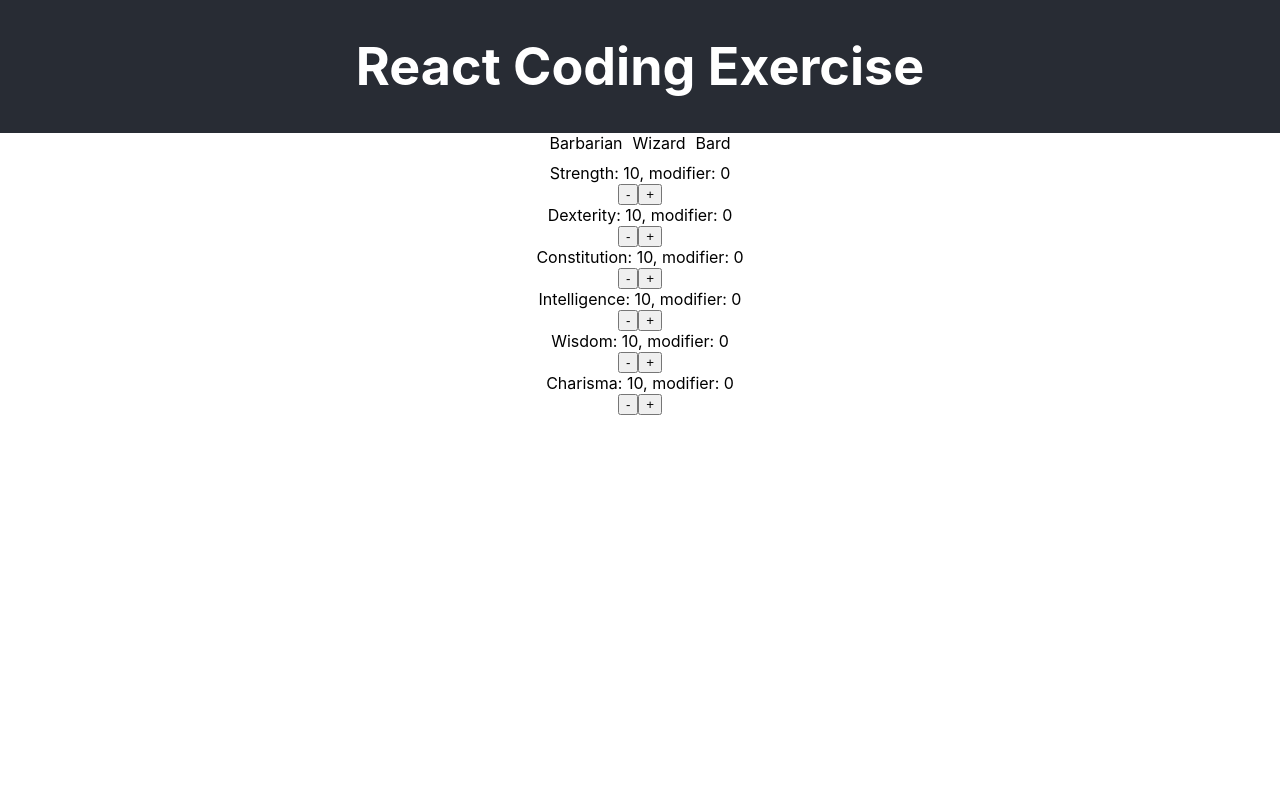
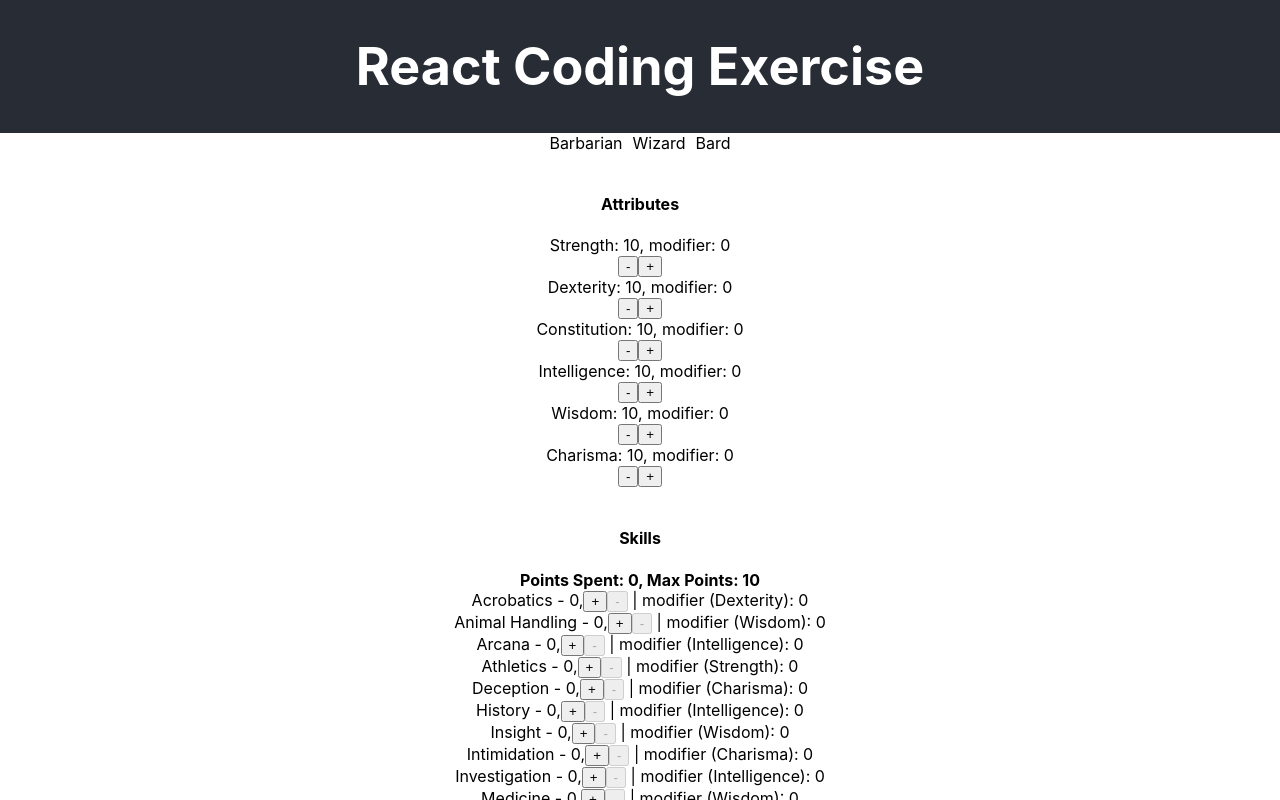
Before and after one commit to nsptel/recruiting-webapp-character, a React (Create React App) app: page / in a window 1280 px wide. Shown: the top 800 px of the page. Built offline with nearby package versions, Linux system fonts and the light colour scheme.

Commit message:
Partially implement skills

```diff
--- a/src/App.js
+++ b/src/App.js
@@ -1,6 +1,7 @@
 import { useState } from "react";
 import AttributeList from "./components/AttributeList";
 import ClassList from "./components/ClassList";
+import SkillsList from "./components/SkillsList";
 import { ATTRIBUTE_LIST } from "./consts";
 import "./App.css";
 
@@ -23,7 +24,12 @@ function App() {
         <h1>React Coding Exercise</h1>
       </header>
       <ClassList attrList={attrList} />
+      <br />
+      <h4>Attributes</h4>
       <AttributeList list={attrList} updateList={updateAttrList} />
+      <br />
+      <h4>Skills</h4>
+      <SkillsList attrList={attrList} />
     </div>
   );
 }
--- a/src/components/ClassList.jsx
+++ b/src/components/ClassList.jsx
@@ -20,7 +20,7 @@ export default function ClassList({ attrList }) {
   };
 
   return (
-    <div style={{ marginBottom: "10px" }}>
+    <div>
       {classList.map((item) => {
         return (
           <span
--- /dev/null
+++ b/src/components/SkillsList.jsx
@@ -0,0 +1,76 @@
+import React, { useEffect, useState } from "react";
+import { SKILL_LIST } from "../consts";
+
+export default function SkillsList({ attrList }) {
+  const list = SKILL_LIST.map((skill, ind) => {
+    return {
+      ...skill,
+      id: ind,
+      points: 0,
+      modifierPoints: attrList.filter(
+        (attr) => attr.name === skill.attributeModifier
+      )[0].modifier,
+    };
+  });
+  const [skillsList, setSkillsList] = useState(list);
+  const [pointsSpent, setPointsSpent] = useState(
+    skillsList.reduce((a, b) => a + b.points, 0)
+  );
+  const [maxPoints, setMaxPoints] = useState(0);
+
+  useEffect(() => {
+    for (const attr of attrList) {
+      if (attr.name === "Intelligence") {
+        setMaxPoints(10 + 4 * attr.modifier);
+        break;
+      }
+    }
+  }, [attrList]);
+
+  const updatePoint = (id, updateWith) => {
+    setSkillsList(
+      skillsList.map((skill) => {
+        skill.modifierPoints = attrList.filter(
+          (attr) => attr.name === skill.attributeModifier
+        )[0].modifier;
+        debugger;
+        if (skill.id === id) {
+          return {
+            ...skill,
+            points: skill.points + updateWith,
+          };
+        }
+        return skill;
+      })
+    );
+    setPointsSpent((prevPoints) => prevPoints + updateWith);
+  };
+
+  return (
+    <div>
+      <span style={{ display: "block", fontWeight: "bold" }}>
+        Points Spent: {pointsSpent}, Max Points: {maxPoints}
+      </span>
+      {skillsList.map((skill) => {
+        return (
+          <span style={{ display: "block" }} key={skill.id}>
+            {skill.name} - {skill.points},
+            <button
+              disabled={pointsSpent >= maxPoints}
+              onClick={() => updatePoint(skill.id, 1)}
+            >
+              +
+            </button>
+            <button
+              disabled={skill.points <= 0}
+              onClick={() => updatePoint(skill.id, -1)}
+            >
+              -
+            </button>{" "}
+            | modifier ({skill.attributeModifier}): {skill.modifierPoints}
+          </span>
+        );
+      })}
+    </div>
+  );
+}
```
